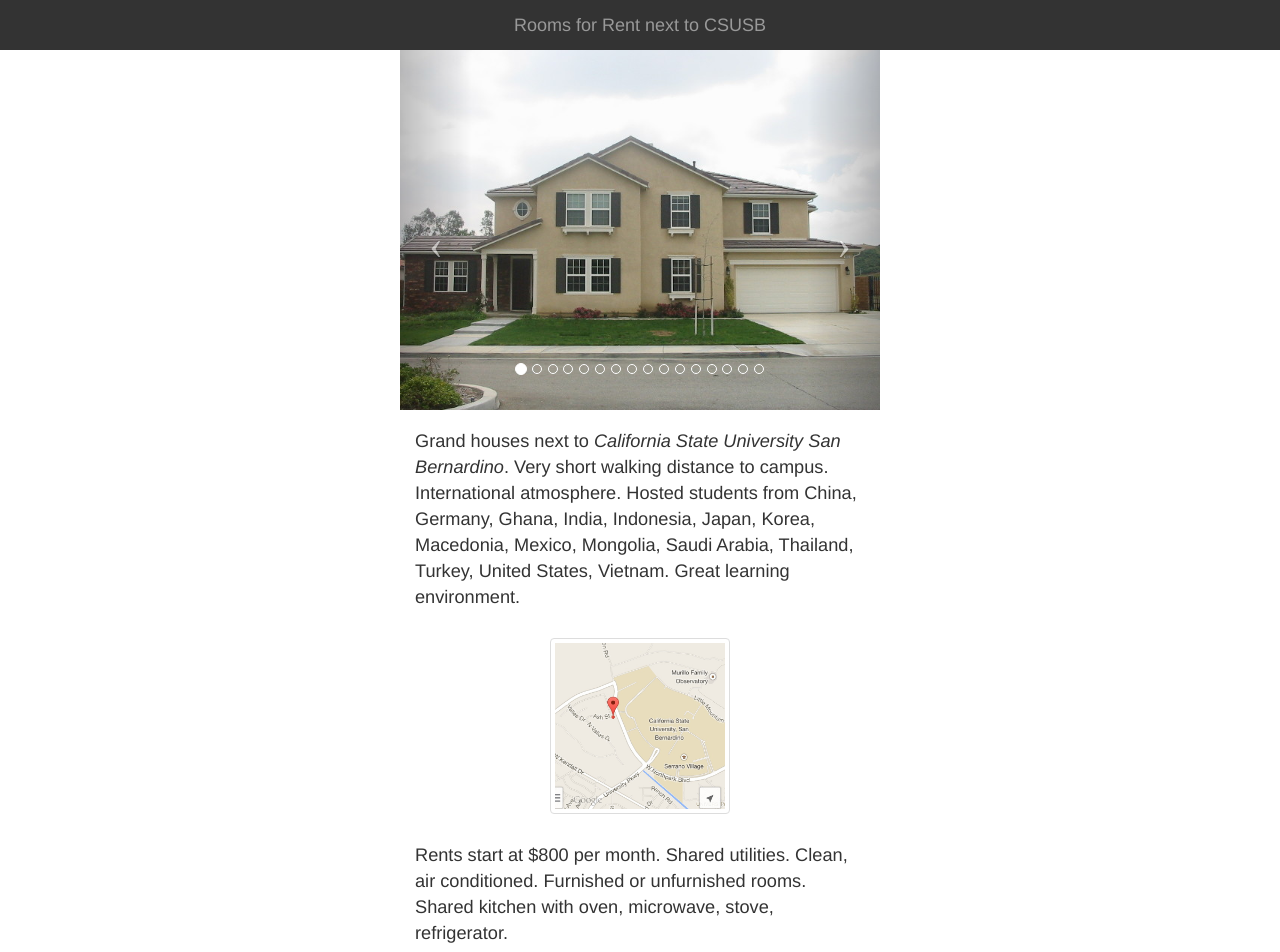
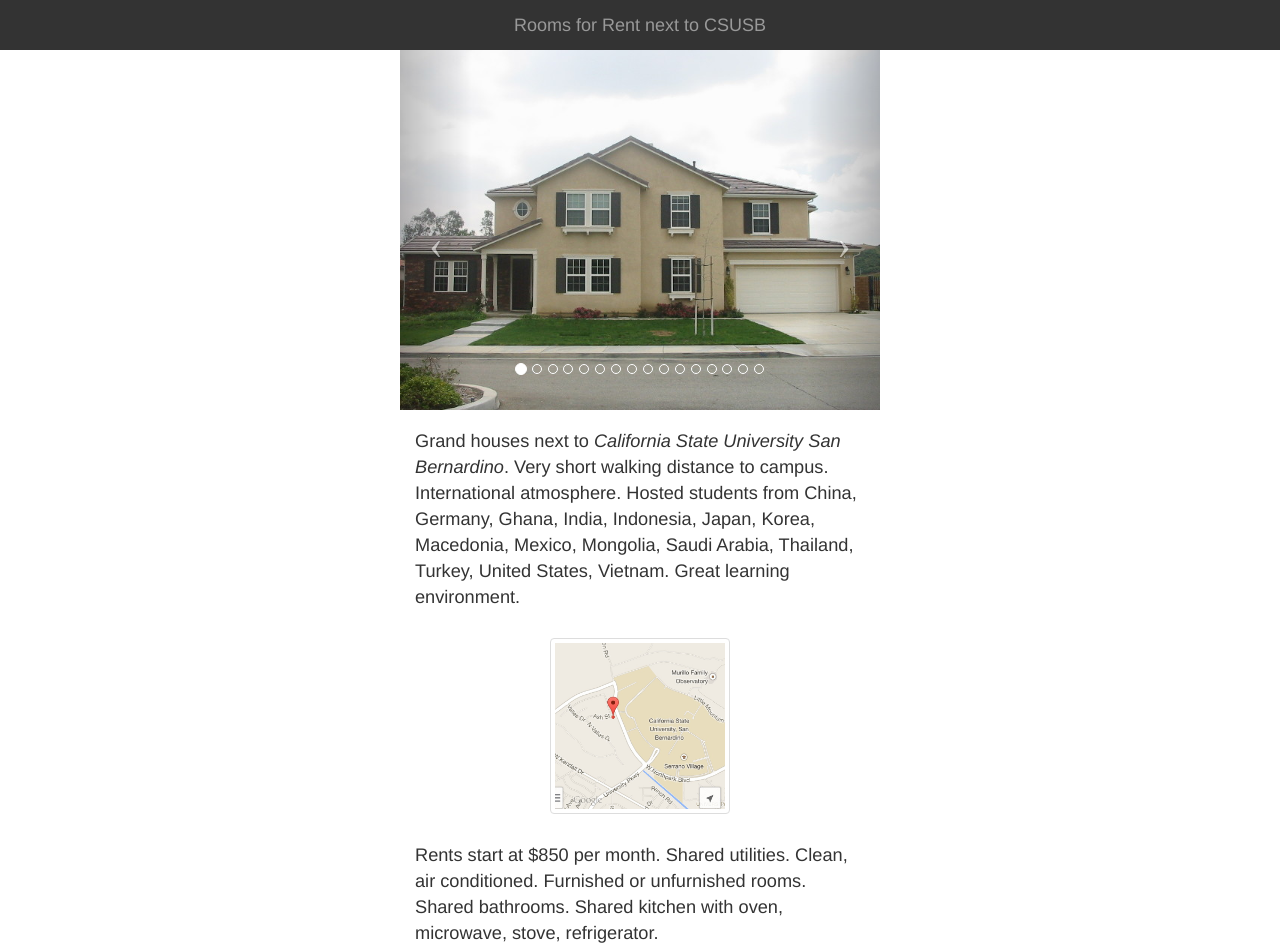
Before and after one commit to csusbdt/rooms, a plain HTML site: page docs/index.html in a window 1280 px wide. Shown: the top 952 px of the page. Drawn offline with Linux system fonts and the light colour scheme.

Commit message:
850, shared bathrooms

```diff
--- a/docs/index.html
+++ b/docs/index.html
@@ -173,10 +173,11 @@
         </div>
 
         <p>
-          Rents start at $800 per month.
+          Rents start at $850 per month.
           Shared utilities.
           Clean, air conditioned.
           Furnished or unfurnished rooms.
+          Shared bathrooms.
           Shared kitchen with
           oven, microwave, stove, refrigerator.
         </p>
```
